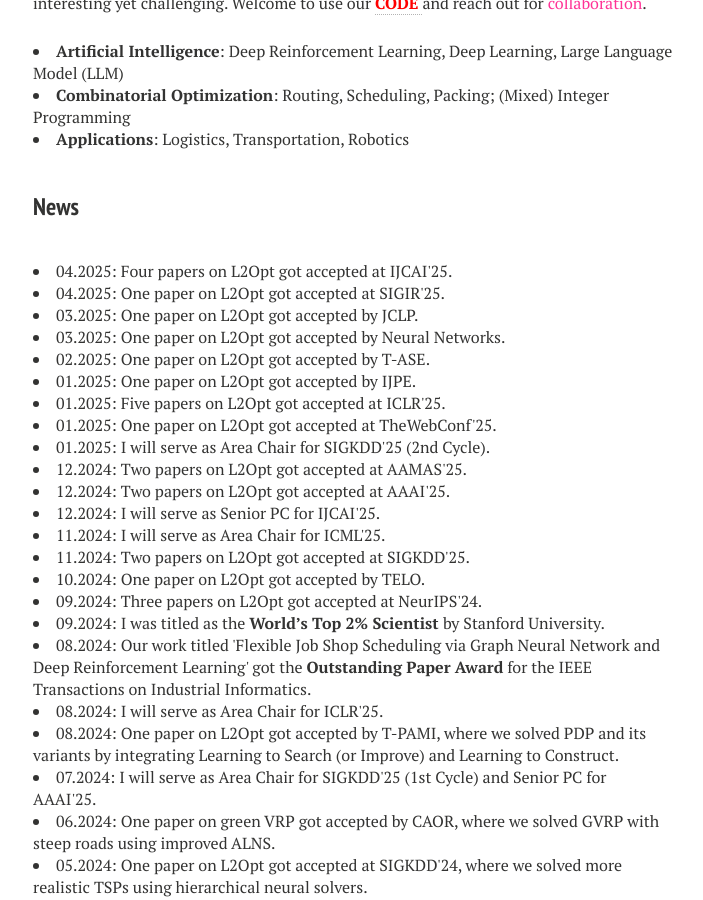
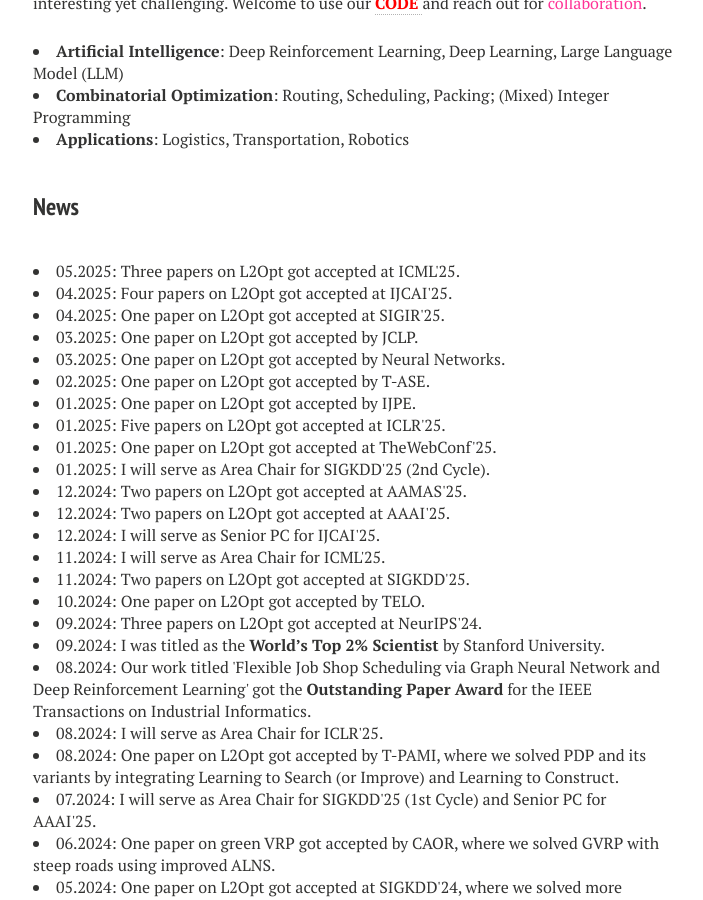
Before and after one commit to zhiguangcaosg/zhiguangcaosg.github.io, a Jekyll site: the page built from index.md, in a window 1280 px wide and 900 px high, scrolled down 812 px. Shown: the whole window, without its empty margins (287-990 px from the left). Built offline with Jekyll 4.4.1, drawn with Linux system fonts in a browser that asks for light colours; nearby versions of some CDN libraries.

Commit message:
Update index.md

```diff
--- a/index.md
+++ b/index.md
@@ -38,6 +38,10 @@ image: banner1.png
 </li>
 
 <h3 style="margin-bottom:-8px;padding-top:20px;">News</h3> <br>
+
+<li>
+05.2025:  Three papers on L2Opt got accepted at ICML'25.
+</li>
 
 <li>
 04.2025:  Four papers on L2Opt got accepted at IJCAI'25.
```
